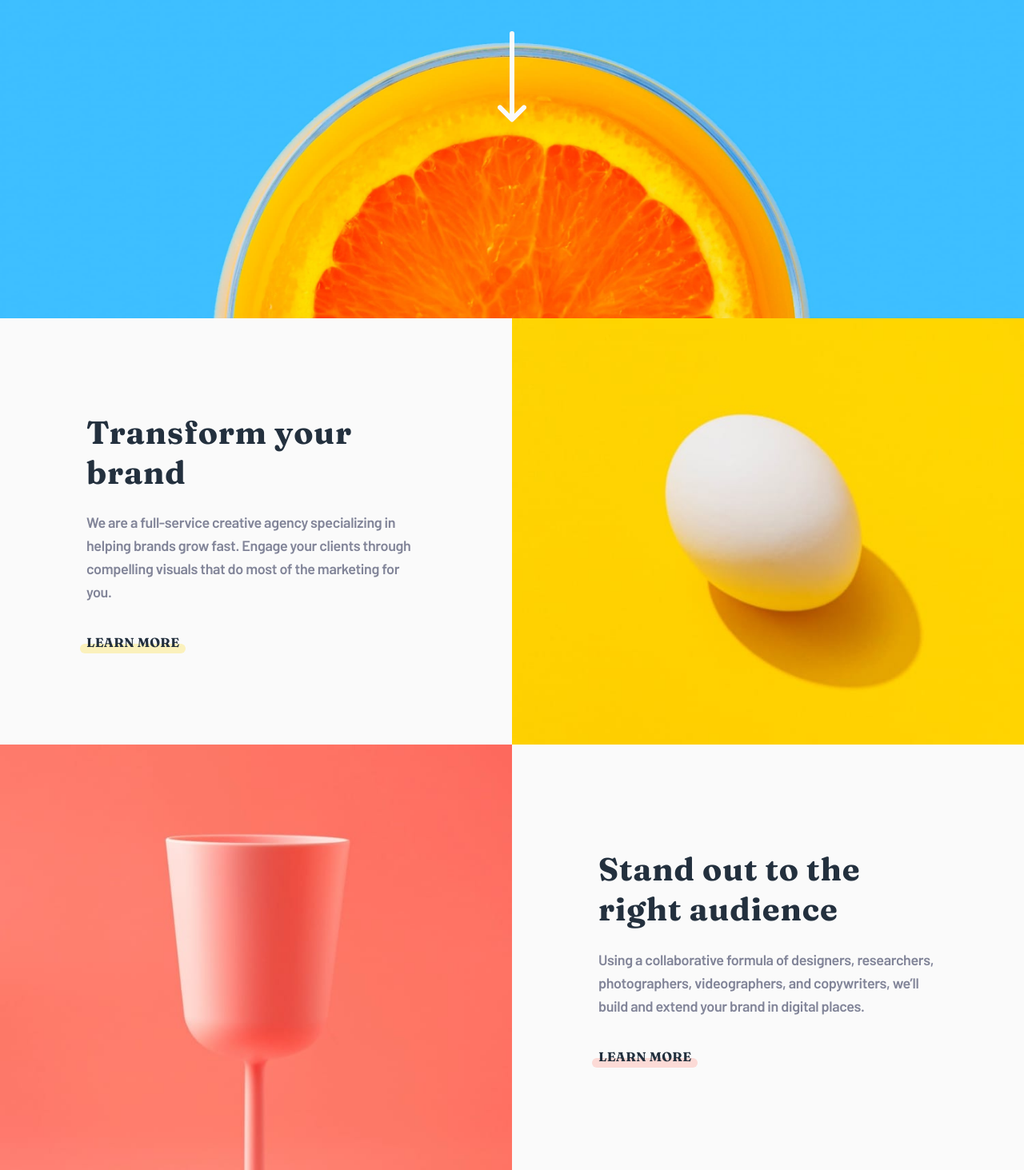
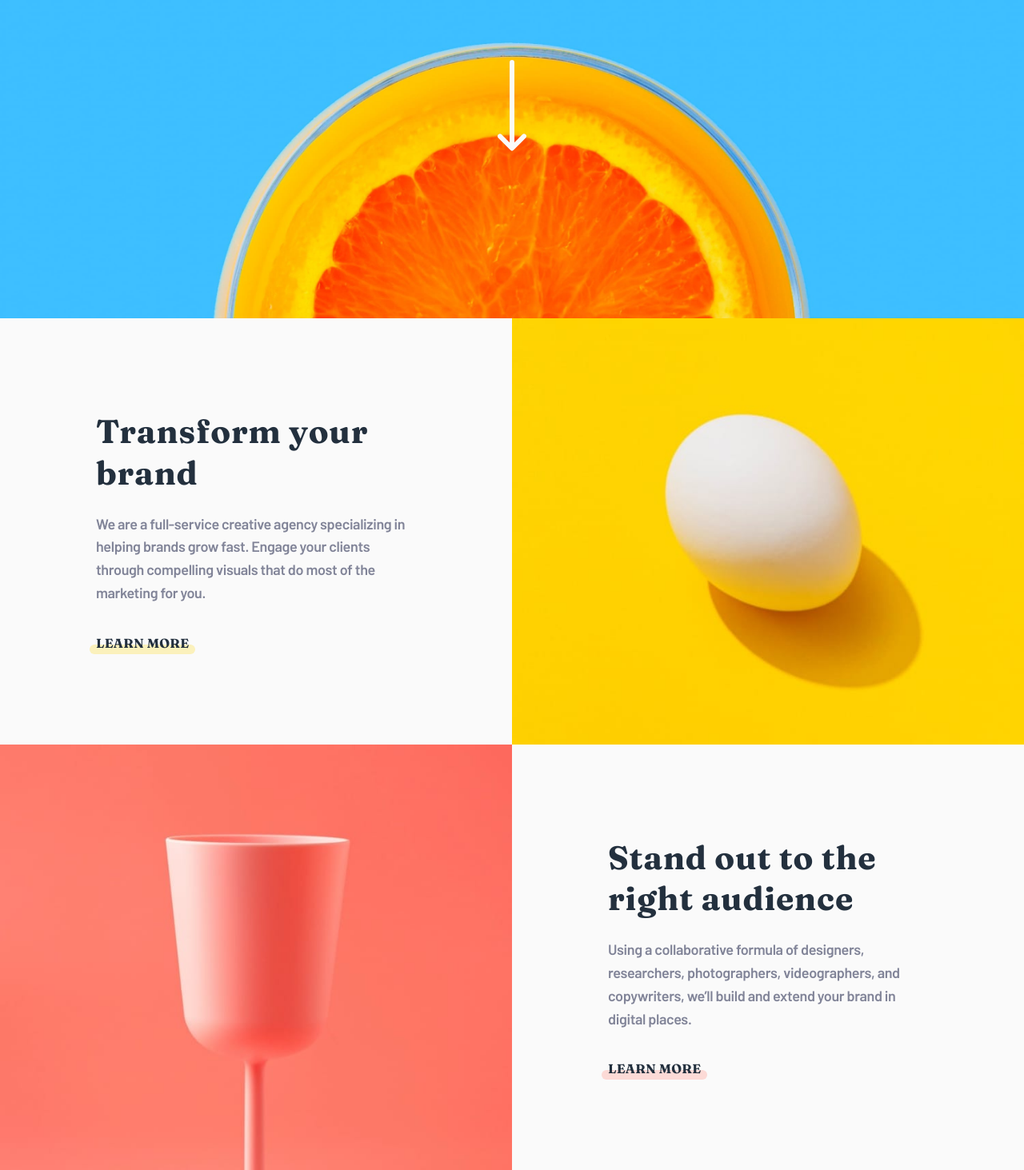
Before and after one commit to AntoineC-dev/sunnyside-agency-landing-page, a website built with Vite: page index.html in a window 1280 px wide. Shown: the part 313-1776 px from the top of the page at 80% size. Built offline with nearby package versions, Linux system fonts and the light colour scheme.

Commit message:
Rename css classes

```diff
--- a/index.html
+++ b/index.html
@@ -40,9 +40,9 @@
           </ul>
         </nav>
       </div>
-      <div class="header__container">
-        <h1>We Are Creatives</h1>
-        <a href="#transform" aria-label="Jump to main section">
+      <div class="hero">
+        <h1 class="hero__title">We Are Creatives</h1>
+        <a class="hero__cta" href="#features" aria-label="Jump to main section">
           <svg xmlns="http://www.w3.org/2000/svg" viewBox="0 0 36 114">
             <path
               d="M18 3v100M3 95.484l15 15 15-15"
@@ -61,36 +61,30 @@
       </picture>
     </header>
     <main>
-      <section id="transform" class="split">
-        <picture class="split__picture">
-          <img class="split__image" src="./src/assets/mobile/image-transform.jpg" alt="" />
+      <div id="features" class="features">
+        <picture id="egg" class="picture">
+          <img class="picture__image" src="./src/assets/mobile/image-transform.jpg" alt="" />
         </picture>
-        <div class="split__description end">
-          <div class="split__description-inner">
-            <h2 class="split__description-title">Transform your brand</h2>
-            <p class="split__description-content">
-              We are a full-service creative agency specializing in helping brands grow fast. Engage your clients
-              through compelling visuals that do most of the marketing for you.
+        <section id="transform" class="feature self-end">
+          <h2 class="feature__title">Transform your brand</h2>
+          <p class="feature__content">
+            We are a full-service creative agency specializing in helping brands grow fast. Engage your clients through
+            compelling visuals that do most of the marketing for you.
           </p>
-            <a class="split__description-link" href="#">Learn More</a>
-          </div>
-        </div>
+          <a class="feature__link" href="#">Learn More</a>
         </section>
-      <section id="stand-out" class="split">
-        <picture class="split__picture">
-          <img class="split__image" src="./src/assets/mobile/image-stand-out.jpg" alt="" />
+        <picture id="glass" class="picture">
+          <img class="picture__image" src="./src/assets/mobile/image-stand-out.jpg" alt="" />
         </picture>
-        <div class="split__description start">
-          <div class="split__description-inner">
-            <h2 class="split__description-title">Stand out to the right audience</h2>
-            <p class="split__description-content">
+        <section id="stand-out" class="feature self-start">
+          <h2 class="feature__title">Stand out to the right audience</h2>
+          <p class="feature__content">
             Using a collaborative formula of designers, researchers, photographers, videographers, and copywriters,
             we’ll build and extend your brand in digital places.
           </p>
-            <a class="split__description-link" href="#">Learn More</a>
+          <a class="feature__link" href="#">Learn More</a>
+        </section>
       </div>
-        </div>
-      </section>
     </main>
     <script type="module" src="/src/main.ts"></script>
   </body>
--- a/src/styles/partials/_utilities.scss
+++ b/src/styles/partials/_utilities.scss
@@ -22,3 +22,11 @@
   text-decoration: none;
   display: inline-block;
 }
+
+.self-start {
+  justify-self: start;
+}
+
+.self-end {
+  justify-self: end;
+}
--- a/src/styles/partials/_variables.scss
+++ b/src/styles/partials/_variables.scss
@@ -2,9 +2,7 @@
 
 $clr-white: hsla(0, 0%, 98%, 1);
 $clr-red: hsla(7, 99%, 70%, 1);
-$clr-shadow-red: hsla(7, 99%, 70%, 0.5);
 $clr-yellow: hsla(51, 100%, 49%, 1);
-$clr-shadow-yellow: hsla(51, 100%, 49%, 0.5);
 $clr-blue: hsla(198, 62%, 26%, 1);
 $clr-green-100: hsla(167, 44%, 70%, 1);
 $clr-green-200: hsla(168, 34%, 41%, 1);
@@ -39,8 +37,8 @@ $fs-lg: 1.75rem; // 28px
 $fs-xl: 2rem; // 32px
 $fs-2xl: 2.5rem; // 40px
 $fs-3xl: 3.375rem; // 54px
-$fs-clamp-h1: clamp(2.5rem, calc(1.67rem + 3.56vw), 3.38rem);
-$fs-clamp-h2: clamp(2rem, calc(1.25rem + 1.56vw), 2.5rem);
+$fs-clamp-h1: clamp(2.5rem, calc(1.7rem + 2.67vw), 4.5rem);
+$fs-clamp-h2: clamp(2rem, calc(1.16rem + 1.75vw), 3rem);
 
 /** Breakpoints **/
 
--- a/src/styles/styles.scss
+++ b/src/styles/styles.scss
@@ -19,51 +19,6 @@ body {
     object-position: bottom;
     @media (min-width: $screen-sm) {
       min-height: 75vh;
-    }
-  }
-  &__container {
-    position: absolute;
-    display: flex;
-    flex-direction: column;
-    align-items: center;
-    gap: clamp(3rem, calc(0.5rem + 10.69vw), 5.63rem);
-    top: 3.6em;
-    inset-inline: 1.5rem;
-    font-size: $fs-clamp-h1;
-    text-align: center;
-
-    h1 {
-      font-family: $ff-heading;
-      font-weight: $fw-heading-black;
-      letter-spacing: $ls-black;
-      color: $clr-white;
-      text-align: center;
-    }
-
-    svg {
-      height: 7.125rem;
-      color: $clr-white;
-    }
-
-    @media (min-width: $screen-sm) {
-      inset-inline: 2.5rem;
-    }
-
-    @media (hover: hover) {
-      a:hover {
-        svg {
-          animation: slideY 750ms ease-in-out infinite alternate;
-        }
-      }
-
-      @keyframes slideY {
-        0% {
-          transform: translateY(0);
-        }
-        100% {
-          transform: translateY(0.75rem);
-        }
-      }
     }
   }
 }
@@ -198,57 +153,104 @@ body {
   }
 }
 
-.split {
+.hero {
+  position: absolute;
+  display: flex;
+  flex-direction: column;
+  align-items: center;
+  gap: clamp(3rem, calc(0.5rem + 10.69vw), 5.63rem);
+  top: 3.6em;
+  inset-inline: 1.5rem;
+  font-size: $fs-clamp-h1;
+  text-align: center;
+
+  @media (min-width: $screen-sm) {
+    inset-inline: 2.5rem;
+  }
+
+  &__title {
+    font-family: $ff-heading;
+    font-weight: $fw-heading-black;
+    letter-spacing: $ls-black;
+    color: $clr-white;
+    text-align: center;
+  }
+
+  &__cta {
+    svg {
+      height: 7.125rem;
+      color: $clr-white;
+    }
+    @media (hover: hover) {
+      &:hover {
+        svg {
+          animation: bounce 750ms ease-in-out infinite alternate;
+        }
+      }
+
+      @keyframes bounce {
+        0% {
+          transform: translateY(0);
+        }
+        100% {
+          transform: translateY(0.75rem);
+        }
+      }
+    }
+  }
+}
+
+.features {
   @media (min-width: $screen-md) {
     display: grid;
     grid-template-columns: repeat(2, 1fr);
     align-items: center;
+    #transform {
+      grid-column: 1;
+      grid-row: 1;
+    }
   }
 
-  &__picture {
-    width: 100%;
+  /** Picture **/
+  .picture {
+    display: flex;
     height: 100%;
-  }
+    // max-height: 37.5rem;
     &__image {
       width: 100%;
-    height: 100%;
       object-fit: cover;
       object-position: center;
     }
-  &__description {
-    padding: 4rem 1.5rem;
-
-    &.start {
-      justify-self: start;
   }
 
-    &.end {
-      justify-self: end;
-    }
-    @media (min-width: $screen-lg) {
-      padding: 6em;
-    }
-    &-inner {
+  /** Feature **/
+  .feature {
+    padding: 4rem 1.5rem;
+    width: 100%;
+    max-width: 28rem;
     text-align: center;
-      max-width: 27.5rem;
     margin-inline: auto;
+
     @media (min-width: $screen-md) {
+      margin-inline: clamp(0rem, calc(-24rem + 37.5vw), 6rem);
       text-align: left;
     }
-    }
-    &-title {
+
+    &__title {
       font-family: $ff-heading;
       font-size: $fs-clamp-h2;
       letter-spacing: $ls-heading;
       color: $clr-neutral-400;
     }
-    &-content {
+
+    &__content {
       line-height: $lh-loose;
       letter-spacing: $ls-body;
       color: $clr-neutral-200;
       margin-block: 1.5rem 2.25rem;
     }
-    &-link {
+
+    &__link {
       position: relative;
       display: inline-block;
       font-family: $ff-heading;
@@ -267,32 +269,17 @@ body {
         height: 0.75rem;
         border-radius: 0.5rem;
         opacity: 0.25;
-        transition: opacity 300ms ease-in-out;
+        transition: opacity 300ms ease-in;
       }
       &:hover::after {
-        opacity: 0.75;
+        opacity: 0.6;
       }
     }
   }
-}
-
-#transform {
-  .split {
-    &__description-link::after {
+  #transform a::after {
     background-color: $clr-yellow;
   }
-    @media (min-width: $screen-md) {
-      &__picture {
-        order: 1;
-      }
-    }
-  }
-}
-
-#stand-out {
-  .split {
-    &__description-link::after {
+  #stand-out a::after {
     background-color: $clr-red;
   }
 }
-}
```
Lines whose indentation alone changed are shown as unchanged.
